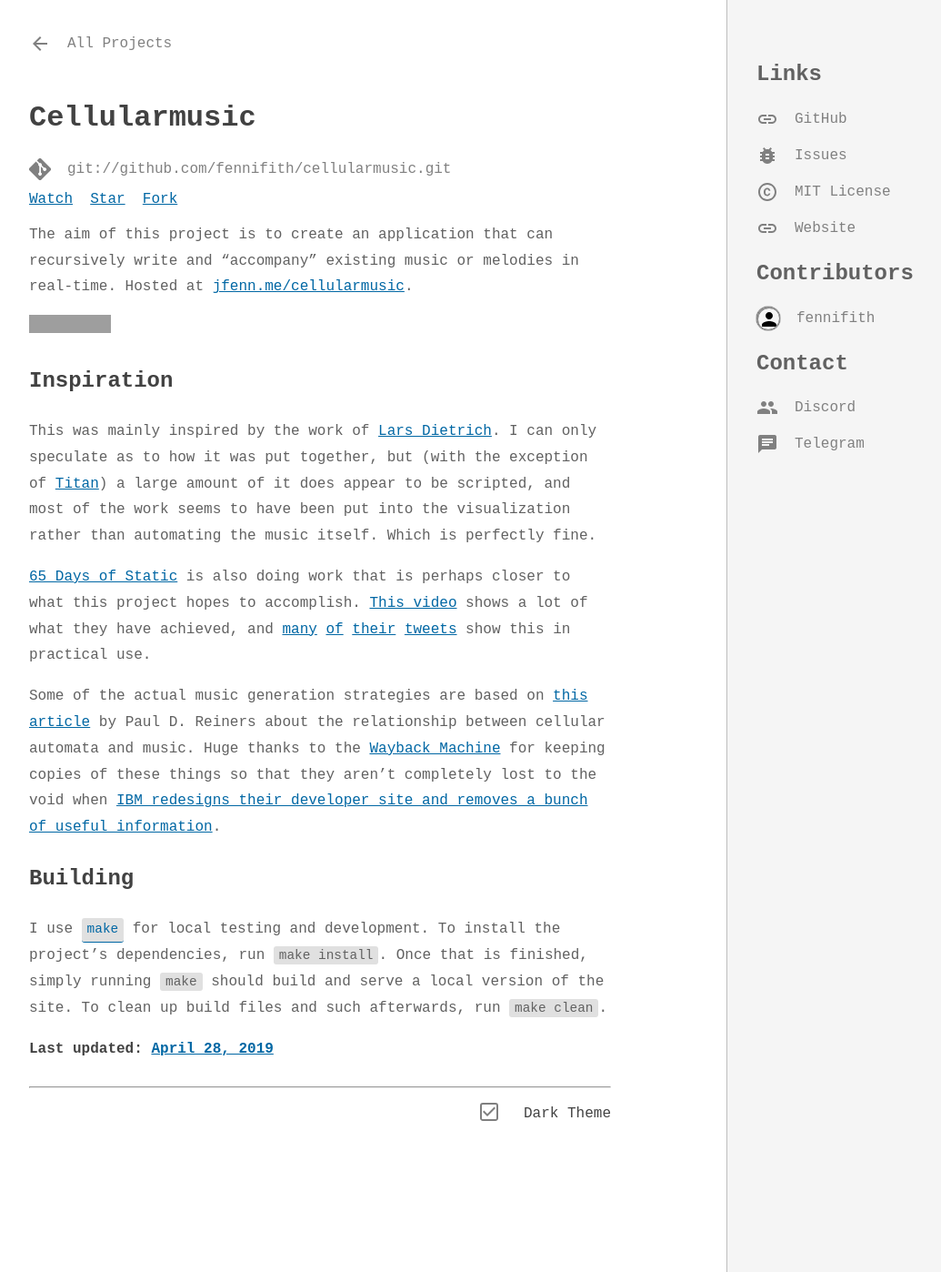
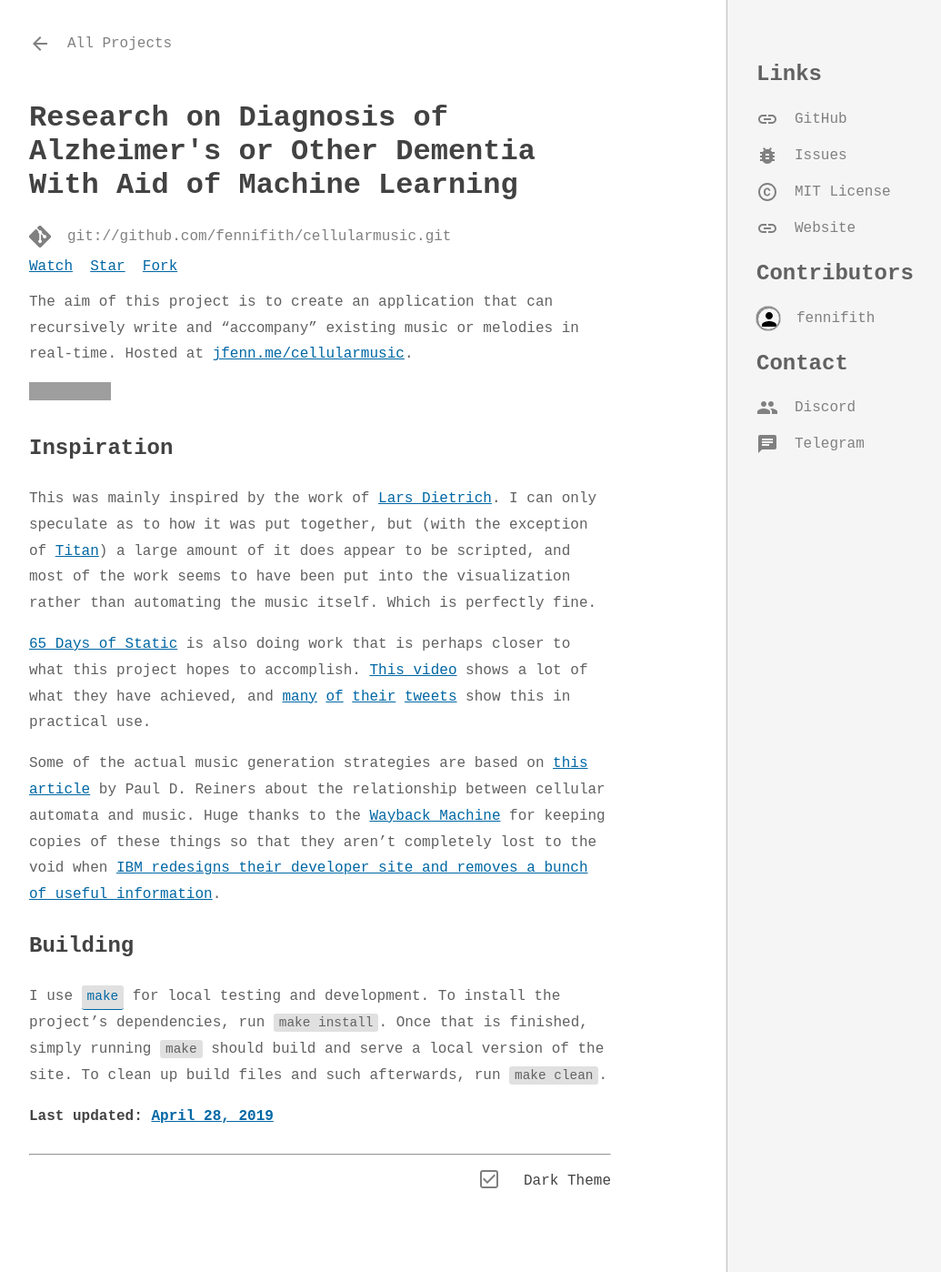
Before and after one commit to SarthakSwaroop/sarthakswaroop.github.io, a Jekyll site: the page built from _projects/csresearch.md, in a window 1280 px wide and 1398 px high. Shown: the whole window at 91% size, without its empty margins (96-1131 px from the left). Built offline with Jekyll 4.4.1, drawn with Linux system fonts in a browser that asks for light colours; nearby versions of some CDN libraries; some web fonts are replaced; comment, search, counter and statistics services are not loaded; a style sheet for code colours, icons or effects is not loaded; grey boxes are pictures that could not be loaded.

Commit message:
Update and rename cellularmusic.md to csresearch.md

```diff
--- a/_projects/cellularmusic.md
+++ b/_projects/csresearch.md
@@ -1,7 +1,7 @@
 ---
 layout: "project"
-type: "website"
-title: "Cellularmusic"
+type: "research"
+title: "Research on Diagnosis of Alzheimer's or Other Dementia With Aid of Machine Learning"
 description: "A \"cellular automaton\" based music generation tool, written with p5js."
 repo: "fennifith/cellularmusic"
 git: "git://github.com/fennifith/cellularmusic.git"
```
